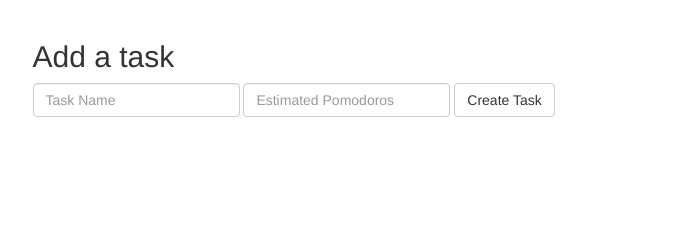
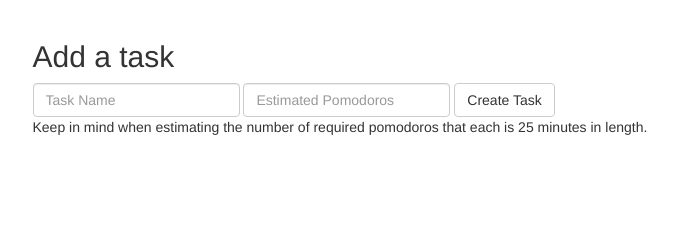
Before and after one commit to mahsu/PomodoroPantry, a CodeIgniter app: page / in a window 1280 px wide. Shown: the part 139-379 px from the top of the page, without its empty margins (280-954 px from the left). Run offline with CodeIgniter, Linux system fonts and the light colour scheme; some libraries are stand-ins or nearby versions.

Commit message:
[new] pantry add tasks functional

```diff
--- a/application/views/main_app.php
+++ b/application/views/main_app.php
@@ -32,25 +32,25 @@
                             <input type="text" class="form-control" id="numberpomodoros"
                                    placeholder="Estimated Pomodoros">
                         </div>
-                        <button type="submit" class="btn btn-default">Create Task</button>
+                        <button type="button" id="create-task" class="btn btn-default">Create Task</button>
                     </form>
+                    <span>Keep in mind when estimating the number of required pomodoros that each is 25 minutes in length.</span>
                 </div>
             </div>
             <div class="tab-pane fade" id="timer">
                 <div class="row">
                     <div>Current Task:<span id="task">None</span></div>
-                    <div><span id="counter">0</span> Pomodoros elapsed.</div>
+                    <div><span id="elapsed">0</span> Pomodoros elapsed.</div>
                 </div>
                 <div class="row">
                     <div class="col-md-offset-4 col-md-4">
-                        <div id="pomodoro-timer"></div>
+                        <div style="" id="pomodoro-timer"></div>
                     </div>
                 </div>
                 <div class="row">
-                    <div class="container">
+                    <div id="timer-controls">
                     <button type="button" id="start-pomodoro" class="btn btn-success">Start Pomodoro</button>
-                    <button type="button" id="stop-pomodoro" class="btn btn-danger">Stop Pomodoro</button>
-                    <button type="button" id="task-complete" class="btn btn-primary">Mark Task as Complete</button>
+
                     <div id="next"></div>
                     </div>
                 </div>
```
Also changed, not shown: 1 other file.
